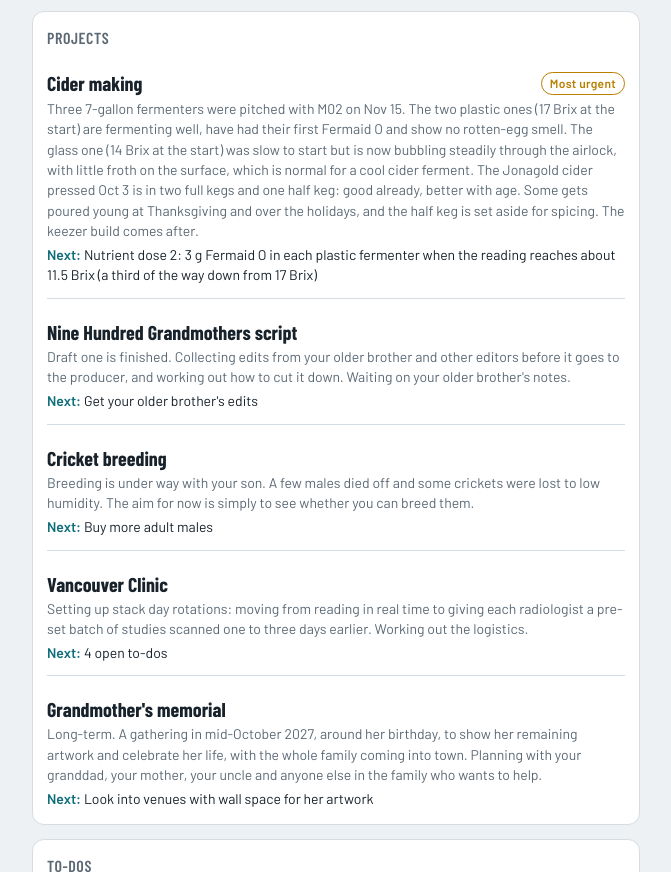
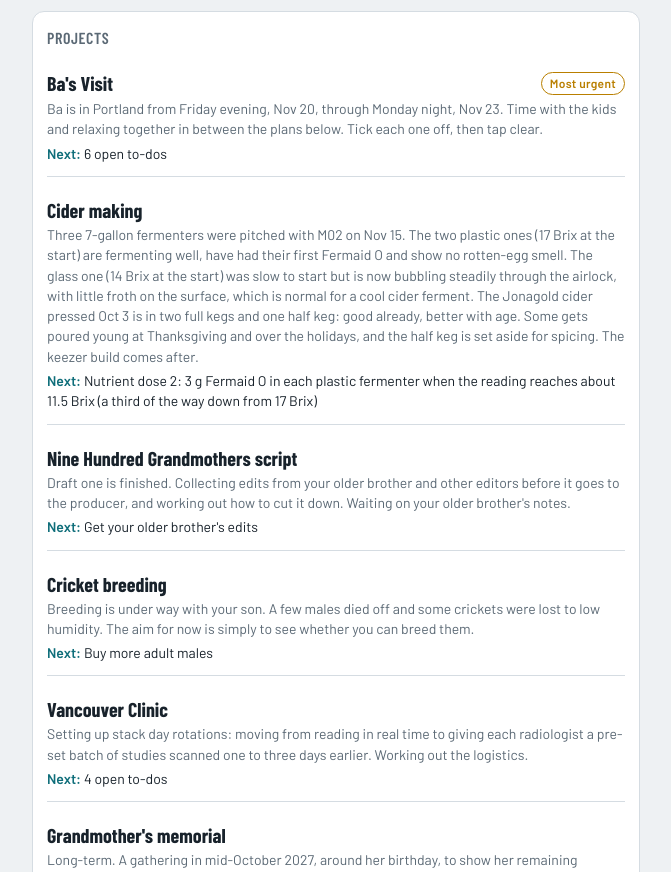
Before and after one commit to alexeiku-web/hub, a plain HTML site: page index.html in a window 1280 px wide. Shown: the part 1072-1944 px from the top of the page, without its empty margins (304-975 px from the left). Drawn offline with nearby package versions, Linux system fonts and the light colour scheme.

Commit message:
Add Ba's Visit card with checklist; hide project cards after their until date
Co-Authored-By: Claude Fable 5.2 <noreply@anthropic.com>
Claude-Session: https://claude.ai/code/session_01DxUi4AoEzr6ad3rCjL2QCj

```diff
--- a/data.json
+++ b/data.json
@@ -39,9 +39,20 @@
   ],
   "projects": [
     {
+      "id": "bavisit",
+      "name": "Ba's Visit",
+      "urgency": 1,
+      "until": "2026-11-23",
+      "status": "Ba is in Portland from Friday evening, Nov 20, through Monday night, Nov 23. Time with the kids and relaxing together in between the plans below. Tick each one off, then tap clear.",
+      "next": [],
+      "think": [],
+      "refs": [],
+      "checklist": true
+    },
+    {
       "id": "cider",
       "name": "Cider making",
-      "urgency": 1,
+      "urgency": 2,
       "status": "Three 7-gallon fermenters were pitched with M02 on Nov 15. The two plastic ones (17 Brix at the start) are fermenting well, have had their first Fermaid O and show no rotten-egg smell. The glass one (14 Brix at the start) was slow to start but is now bubbling steadily through the airlock, with little froth on the surface, which is normal for a cool cider ferment. The Jonagold cider pressed Oct 3 is in two full kegs and one half keg: good already, better with age. Some gets poured young at Thanksgiving and over the holidays, and the half keg is set aside for spicing. The keezer build comes after.",
       "next": [
         {
@@ -217,7 +228,7 @@
     {
       "id": "grandmothers",
       "name": "Nine Hundred Grandmothers script",
-      "urgency": 2,
+      "urgency": 3,
       "status": "Draft one is finished. Collecting edits from your older brother and other editors before it goes to the producer, and working out how to cut it down. Waiting on your older brother's notes.",
       "next": [
         {
@@ -260,7 +271,7 @@
     {
       "id": "crickets",
       "name": "Cricket breeding",
-      "urgency": 3,
+      "urgency": 4,
       "status": "Breeding is under way with your son. A few males died off and some crickets were lost to low humidity. The aim for now is simply to see whether you can breed them.",
       "next": [
         {
@@ -332,7 +343,7 @@
     {
       "id": "tvc",
       "name": "Vancouver Clinic",
-      "urgency": 4,
+      "urgency": 5,
       "status": "Setting up stack day rotations: moving from reading in real time to giving each radiologist a pre-set batch of studies scanned one to three days earlier. Working out the logistics.",
       "next": [],
       "think": [],
@@ -342,7 +353,7 @@
     {
       "id": "memorial",
       "name": "Grandmother's memorial",
-      "urgency": 5,
+      "urgency": 6,
       "status": "Long-term. A gathering in mid-October 2027, around her birthday, to show her remaining artwork and celebrate her life, with the whole family coming into town. Planning with your granddad, your mother, your uncle and anyone else in the family who wants to help.",
       "next": [
         {
@@ -467,6 +478,36 @@
       "id": "tvc-04",
       "cat": "p:tvc",
       "text": "Update DEA and other licenses by December"
+    },
+    {
+      "id": "ba-01",
+      "cat": "p:bavisit",
+      "text": "Fri evening: Ba arrives, easy dinner at home with the kids"
+    },
+    {
+      "id": "ba-02",
+      "cat": "p:bavisit",
+      "text": "Sat, about 12:30: Portland Art Museum, The Stars We Do Not See (see it first, closes at 5)"
+    },
+    {
+      "id": "ba-03",
+      "cat": "p:bavisit",
+      "text": "Sat: Bizarre Bazaar in the same building, free, 12 to 5"
+    },
+    {
+      "id": "ba-04",
+      "cat": "p:bavisit",
+      "text": "Sun 2:00: Station to Station film, 2 tickets (check the ticket for the venue)"
+    },
+    {
+      "id": "ba-05",
+      "cat": "p:bavisit",
+      "text": "Sun 6:00: dinner for two at OK Chicken and Khao Soi, SE Division"
+    },
+    {
+      "id": "ba-06",
+      "cat": "p:bavisit",
+      "text": "Mon: low-key day together, family dinner, Ba leaves at night"
     }
   ],
   "other": [
--- a/index.html
+++ b/index.html
@@ -308,7 +308,7 @@ function habits(){
     }},[ el("input",{type:"text",id:"day-text",maxlength:"200",placeholder:"Add a task for today","aria-label":"New task for today"}), el("button",{class:"btn",type:"submit",text:"Add"}) ]);
   return el("section",{class:"card","aria-label":"Today"},[ el("h3",{text:"Today"}), out.length ? el("div",{class:"checks"}, out) : null, form ]);
 }
-function projectsSorted(){ return (D.projects||[]).slice().sort(function(a,b){ return (a.urgency||99)-(b.urgency||99); }); }
+function projectsSorted(){ return (D.projects||[]).filter(function(p){ return !p.until || p.until >= todayKey; }).sort(function(a,b){ return (a.urgency||99)-(b.urgency||99); }); }
 function firstOpenNext(p){ var n = (p.next||[]).filter(function(x){ return !ticked("t:"+x.id); })[0]; return n ? n.text : null; }
 function projectList(){
   var rows = projectsSorted().map(function(p,i){
--- a/sw.js
+++ b/sw.js
@@ -1,4 +1,4 @@
-const VERSION = "v1";
+const VERSION = "v2";
 const SHELL = ["./", "index.html", "data.json", "manifest.webmanifest", "icons/icon-192.png", "icons/icon-512.png", "icons/apple-touch-icon.png", "docs/8-week-workout-plan.pdf", "docs/beastmaker-1000-8-week-plan.pdf"];
 self.addEventListener("install", (e) => { e.waitUntil(caches.open("shell-" + VERSION).then((c) => c.addAll(SHELL)).then(() => self.skipWaiting())); });
 self.addEventListener("activate", (e) => { e.waitUntil(caches.keys().then((ks) => Promise.all(ks.filter((k) => !k.endsWith(VERSION)).map((k) => caches.delete(k)))).then(() => self.clients.claim())); });
```
Also changed, not shown: 1 other file.
